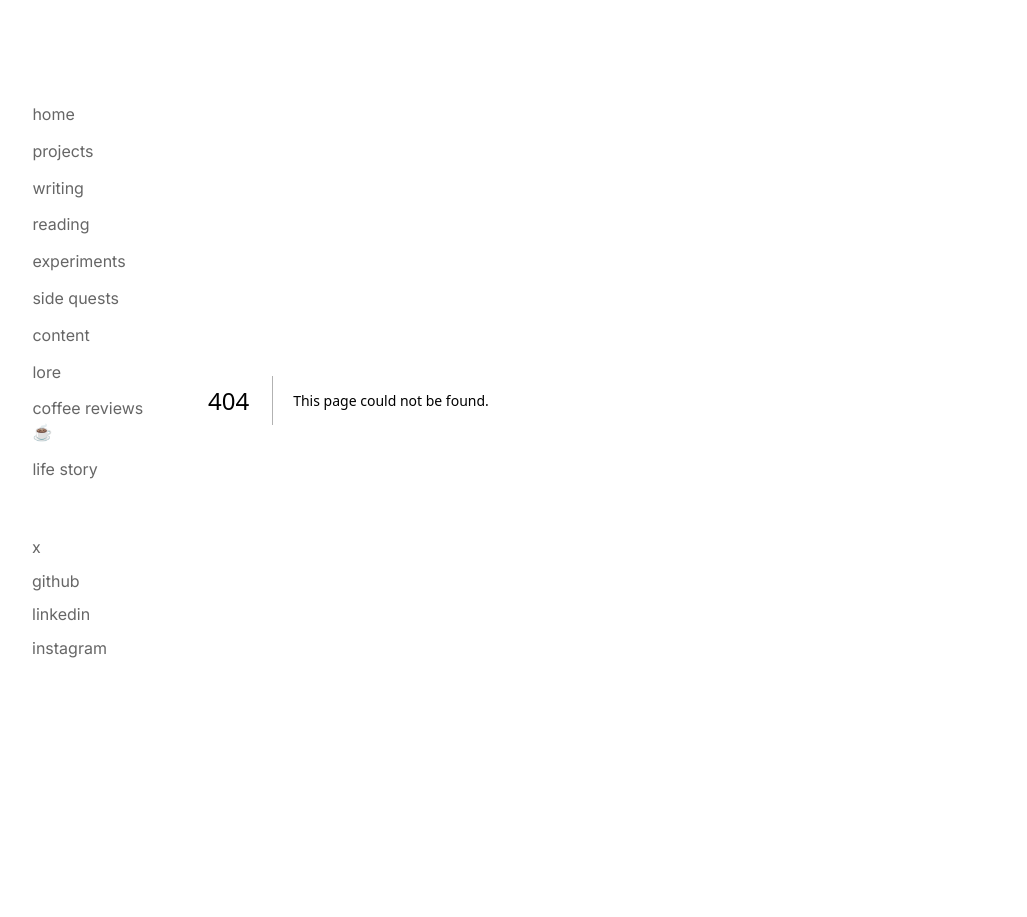
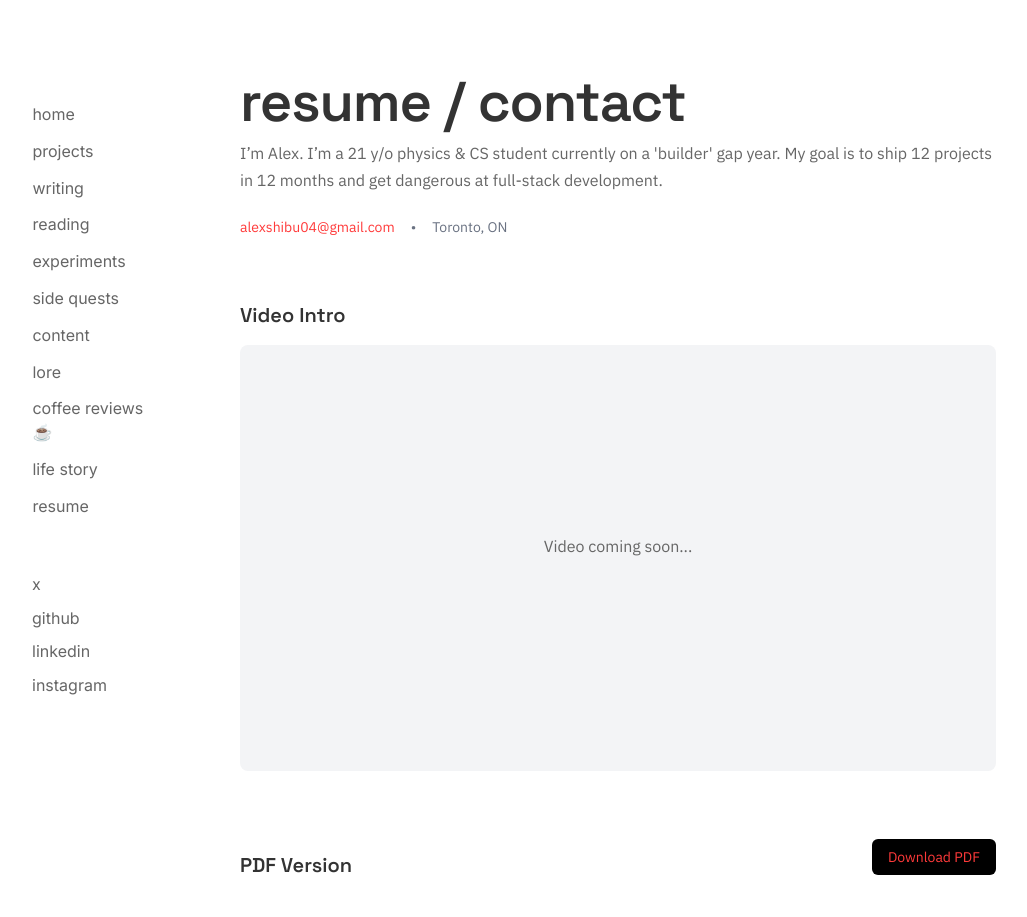
Before and after one commit to alexshibu1/alexshibu.com, a Next.js app: page /resume in a window 1280 px wide. Before the commit this address had no page. Shown: the top 917 px of the page, without its empty margins (48-1075 px from the left). Before the commit the page ends 800 px from the top, so only its background shows below. Built offline with nearby package versions, Linux system fonts and the light colour scheme.

Commit message:
shitting the resume part

```diff
--- a/app/components/sidebar.tsx
+++ b/app/components/sidebar.tsx
@@ -9,7 +9,7 @@ export default function Sidebar() {
         <Link href="/" className={linkClassName}>
           home
         </Link>
-        <Link href="/projects" className={linkClassName}>
+        <Link href="/work" className={linkClassName}>
           projects
         </Link>
         <Link href="/writing" className={linkClassName}>
@@ -35,6 +35,9 @@ export default function Sidebar() {
         </Link>
         <Link href="/life" className={linkClassName}>
           life story
+        </Link>
+        <Link href="/resume" className={linkClassName}>
+          resume
         </Link>
       </div>
 
--- /dev/null
+++ b/app/resume/page.tsx
@@ -0,0 +1,65 @@
+import Link from "next/link";
+
+export default function ResumePage() {
+  return (
+    <main className="page-content">
+      {/* Fixed heading */}
+      <h1 className="hero-heading">resume / contact</h1>
+
+      {/* Micro Bio */}
+      <section className="mb-8">
+        <p className="text-lg text-gray-600 mb-4">
+          I’m Alex. I’m a 21 y/o physics & CS student currently on a
+          &apos;builder&apos; gap year. My goal is to ship 12 projects in 12
+          months and get dangerous at full-stack development.
+        </p>
+
+        {/* Contact */}
+        <div className="flex gap-4 text-sm text-gray-500">
+          <a
+            href="mailto:alexshibu04@gmail.com"
+            className="hover:text-red-500 transition-colors"
+          >
+            alexshibu04@gmail.com
+          </a>
+          <span>•</span>
+          <span>Toronto, ON</span>
+        </div>
+      </section>
+
+      {/* Video Intro (Optional) */}
+      <section className="mb-12">
+        <h2 className="text-xl font-bold mb-4">Video Intro</h2>
+        <div className="aspect-video bg-gray-100 rounded-lg flex items-center justify-center text-gray-400">
+          {/* Replace this div with your <video> or <iframe> tag later */}
+          <p>Video coming soon...</p>
+        </div>
+      </section>
+
+      {/* Resume Download / Embed */}
+      <section>
+        <div className="flex items-center justify-between mb-6">
+          <h2 className="text-xl font-bold">PDF Version</h2>
+          <a
+            /* Fixed path: removed /public */
+            href="/resume/AlexShibu_2025_General.pdf"
+            target="_blank"
+            className="px-4 py-2 bg-black text-white rounded-md text-sm hover:bg-gray-800 transition-colors"
+          >
+            Download PDF
+          </a>
+        </div>
+
+        {/* PDF Embed Preview */}
+        <div className="w-full h-[600px] border border-gray-200 rounded-lg bg-gray-50">
+          <iframe
+            /* Fixed path: removed public/ */
+            src="/resume/AlexShibu_2025_General.pdf"
+            className="w-full h-full rounded-lg"
+            title="Resume PDF"
+          />
+        </div>
+      </section>
+    </main>
+  );
+}
--- /dev/null
+++ b/app/work/page.tsx
@@ -0,0 +1,10 @@
+export default function WorkIndex() {
+  return (
+    <main className="page-content">
+      <h1 className="hero-heading">work</h1>
+      <p className="hero-subline">
+        projects, side quests, and experiments from the builder gap year.
+      </p>
+    </main>
+  );
+}
```
Also changed, not shown: 1 other file (tests, documents, lock files or other folders).
